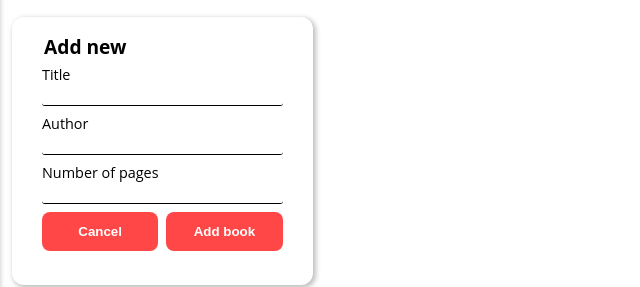
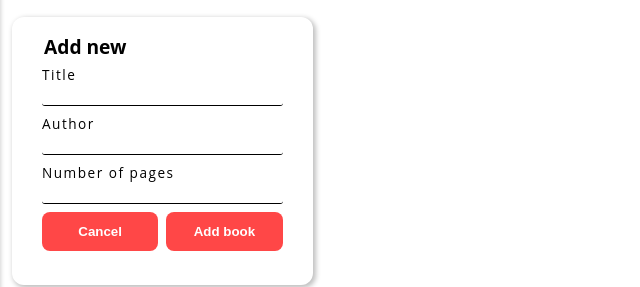
Before and after one commit to climaxmba/library, a plain HTML site: page index.html in a window 1280 px wide. Both pictures are taken after a click on the button "Add new book". Shown: the part 135-422 px from the top of the page, 0-640 px from the left. Drawn offline with Linux system fonts and the light colour scheme.

Commit message:
Modify form labels

```diff
--- a/style.css
+++ b/style.css
@@ -61,9 +61,13 @@ div.book h3,
     font-weight: bold;
 }
 
-div.book p,
+div.book p {
+    font-size: 0.9em;
+    margin: 0;
+}
 #books label {
-    font-size: 0.9em;
+    font-size: 0.85em;
+    letter-spacing: 1.5px;
     margin: 0;
 }
 #books button {
```
